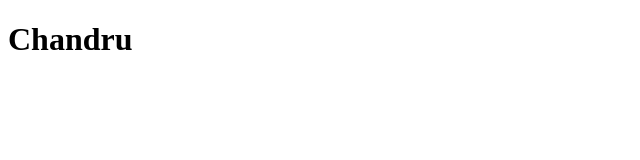
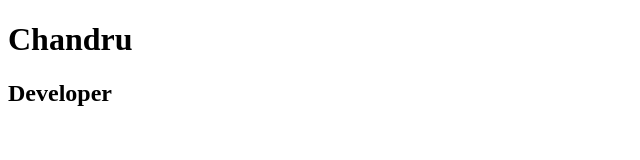
Before and after one commit to Chandra-Prakash-S/sample-repo, a plain HTML site: page index.html in a window 1280 px wide. Shown: the whole page, without its empty margins (0-640 px from the left). Drawn offline with Linux system fonts and the light colour scheme.

Commit message:
fix : added a h2 element

```diff
--- a/index.html
+++ b/index.html
@@ -7,5 +7,6 @@
 </head>
 <body>
   <h1>Chandru</h1>
+  <h2>Developer</h2>
 </body>
 </html>
```
